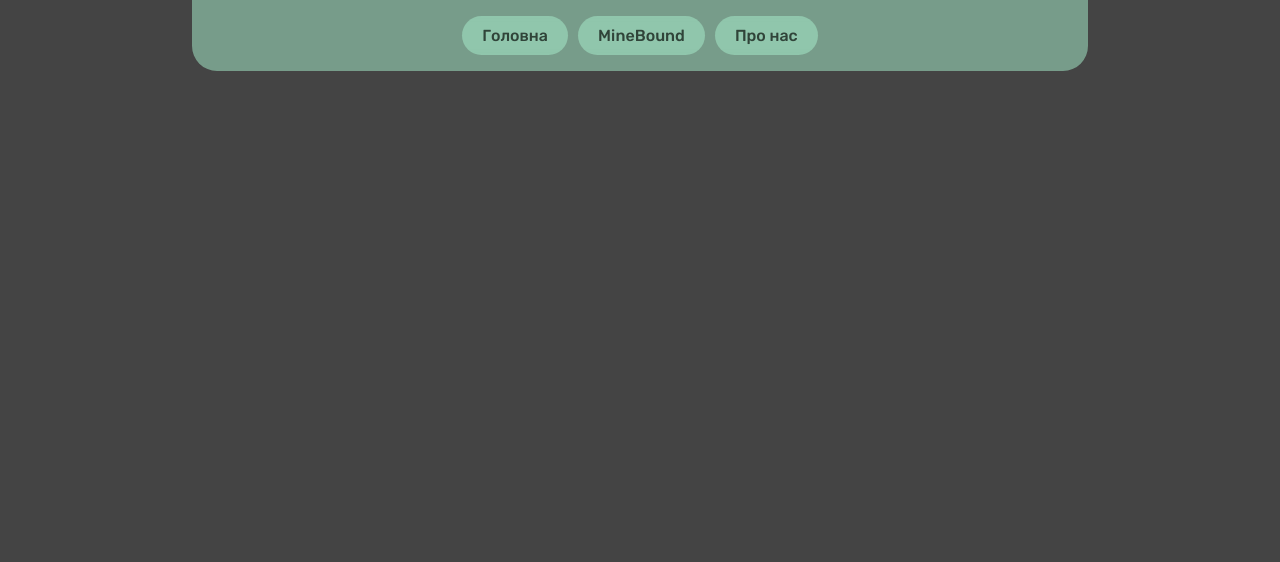
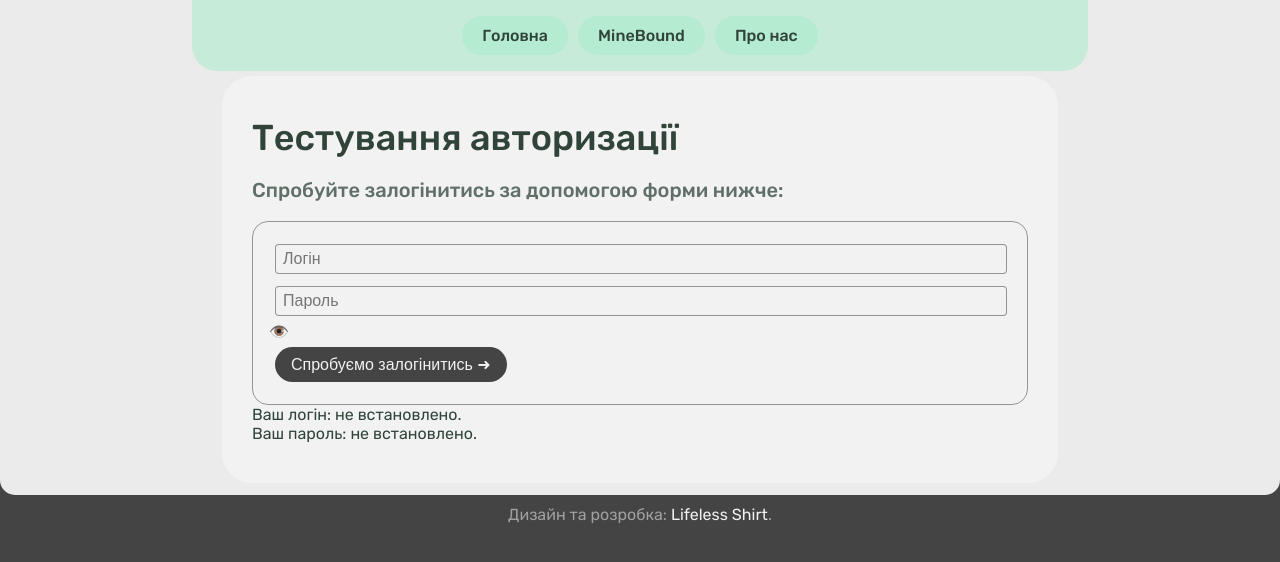
Before and after one commit to LifelessShirt/Virbound, a React (Create React App) app: page /user in a window 1280 px wide. Shown: the top 562 px of the page. Built offline with nearby package versions, Linux system fonts and the light colour scheme.

Commit message:
Trying out cookies

```diff
--- a/package.json
+++ b/package.json
@@ -11,6 +11,7 @@
     "@types/react": "^18.2.14",
     "@types/react-dom": "^18.2.6",
     "react": "^18.2.0",
+    "react-cookie": "^6.1.1",
     "react-dom": "^18.2.0",
     "react-router-dom": "^6.14.1",
     "react-scripts": "5.0.1",
--- a/src/App.tsx
+++ b/src/App.tsx
@@ -7,6 +7,7 @@ import Menu from './Components/Menu/Menu';
 import Home from './Pages/Home/Home';
 import Minebound from './Pages/Minebound/Minebound';
 import About from './Pages/About/About';
+import User from './Pages/User/User';
 
 const App = () => {
   var pathname = useLocation().pathname;
@@ -17,6 +18,7 @@ const App = () => {
       <Route path="/" element={<Home />} />
       <Route path="/minebound" element={<Minebound />} />
       <Route path="/about" element={<About />} />
+      <Route path="/user" element={<User />} />
     </Routes>
     </div>
   </>);
--- /dev/null
+++ b/src/Components/LoginForm/LoginForm.module.css
@@ -0,0 +1,25 @@
+.form {
+    background: transparent;
+    border: 1px solid var(--dark-color-half-transparent);
+    padding: 16px;
+    border-radius: 16px;
+}
+.form input {
+    background: var(--white-color);
+    color: var(--dark-color);
+    border: 1px solid var(--dark-color-half-transparent);
+    width: calc(100% - 26px);
+    padding: 5px 7px;
+    margin: 6px;
+    border-radius: 4px;
+    font-size: 1em;
+}
+.form button {
+    background: var(--dark-color);
+    color: var(--white-color);
+    border: none;
+    padding: 8px 16px;
+    margin: 6px;
+    border-radius: 18px;
+    font-size: 1em;
+}
--- /dev/null
+++ b/src/Components/LoginForm/LoginForm.tsx
@@ -0,0 +1,39 @@
+import React, { useState } from 'react';
+import Style from './LoginForm.module.css';
+import { useCookies } from 'react-cookie';
+
+const LoginForm = () => {
+  const handleSubmit = (e: { preventDefault: () => void; target: any; }) => {
+    e.preventDefault();
+    const form = e.target;
+    const formData = new FormData(form);
+
+    // Getting data from API:
+    // fetch('/some-api', { method: form.method, body: formData });
+
+    const formJson = Object.fromEntries(formData.entries());
+    setCookie('login',formJson['login'], {maxAge:2628000});
+    setCookie('password',formJson['password'], {maxAge:2628000});
+  }
+
+  const [login, setLogin] = useState("");
+  const [password, setPassword] = useState("");
+  const [passwordInput, setPasswordInput] = useState("password");
+
+  const [cookies, setCookie, removeCookie] = useCookies(['login','password']);
+
+  return (
+    <div>
+    <form method="post" onSubmit={handleSubmit} className={Style.form}>
+      <input type="text" name='login' value={login} onChange={e => setLogin(e.target.value)} placeholder='Логін'/>
+      <input type={passwordInput} name='password' value={password} onChange={e => setPassword(e.target.value)} placeholder='Пароль'/>
+      <div onClick={() => passwordInput === 'password'?setPasswordInput('text'):setPasswordInput('password')}>👁️</div>
+      <button type="submit">Спробуємо залогінитись ➜</button>
+    </form>
+    Ваш логін: {cookies['login']?cookies['login']:'не встановлено'}. <br/>
+    Ваш пароль: {cookies['password']?cookies['password']:'не встановлено'}.
+    </div>
+  );
+}
+
+export default LoginForm;
--- a/src/Components/Menu/Menu.module.css
+++ b/src/Components/Menu/Menu.module.css
@@ -99,6 +99,7 @@ a {
   .opened {
     padding: 48px 16px 48px 16px;
     border: 1px solid var(--dark-color-half-transparent);
+    border-top: none;
     background: var(--white-color-half-transparent)!important;
     max-height: calc(100% - 74px);
   }
--- /dev/null
+++ b/src/Pages/User/User.tsx
@@ -0,0 +1,25 @@
+import React from 'react';
+
+import LoginForm from '../../Components/LoginForm/LoginForm';
+import { ContentBlock } from '../../Components/ContentBlock';
+import { Title } from '../../Components/Title';
+import { Subtitle } from '../../Components/Subtitle';
+import { Footer } from '../../Components/Footer';
+
+const User = () => {
+  return ( <>
+    <div className="About-page">
+      <ContentBlock>
+        <Title>Тестування авторизації</Title><br/>
+        <Subtitle>
+          Спробуйте залогінитись за допомогою форми нижче:
+        </Subtitle><br/>
+        <LoginForm />
+      </ContentBlock>
+    </div>
+    <Footer />
+    </>
+  );
+}
+
+export default User;
```
Also changed, not shown: 1 other file (tests, documents, lock files or other folders).
